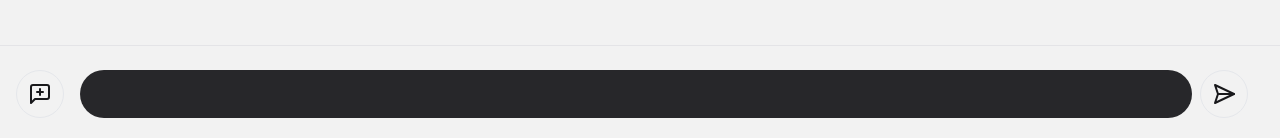
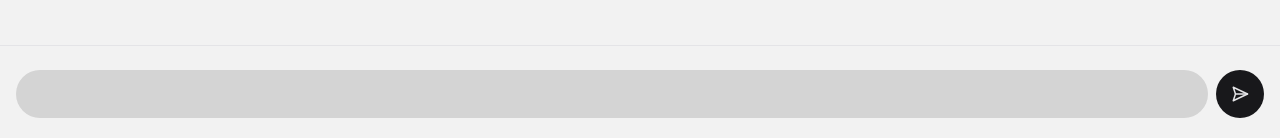
Before and after one commit to hermys-io/hermys-chat, a Next.js app: page /novo in a window 1280 px wide. Shown: the part 659-797 px from the top of the page. Built offline with nearby package versions, Linux system fonts and the light colour scheme.

Commit message:
feat: add dark mode to tab writer

```diff
--- a/src/components/conversation/chat/chat-write-bar.tsx
+++ b/src/components/conversation/chat/chat-write-bar.tsx
@@ -3,14 +3,14 @@ import { MessageSquarePlusIcon, SendHorizonalIcon } from "lucide-react";
 export default function ChatWriteBar() {
   return (
     <section className="flex h-24 items-center border-t-[1px] border-border px-4">
-      <button className="mr-4 flex h-12 w-12 items-center justify-center rounded-full border-[1px]">
+      {/* <button className="mr-4 flex h-12 w-12 items-center justify-center rounded-full border-[1px]">
         <MessageSquarePlusIcon className="text-primary" />
-      </button>
+      </button> */}
 
-      <input className="mr-2 h-12 flex-grow rounded-[24px] bg-input px-6" />
+      <input className="mr-2 h-12 flex-grow rounded-[24px] bg-foreground px-6 text-primary dark:bg-input" />
 
-      <button className="mr-4 flex h-12 w-12 items-center justify-center rounded-full border-[1px] text-sm text-primary">
-        <SendHorizonalIcon className="text-primary" />
+      <button className="flex h-12 w-12 items-center justify-center rounded-full bg-primary text-sm text-border dark:bg-secondary dark:text-foreground">
+        <SendHorizonalIcon size={18} />
       </button>
     </section>
   );
```
